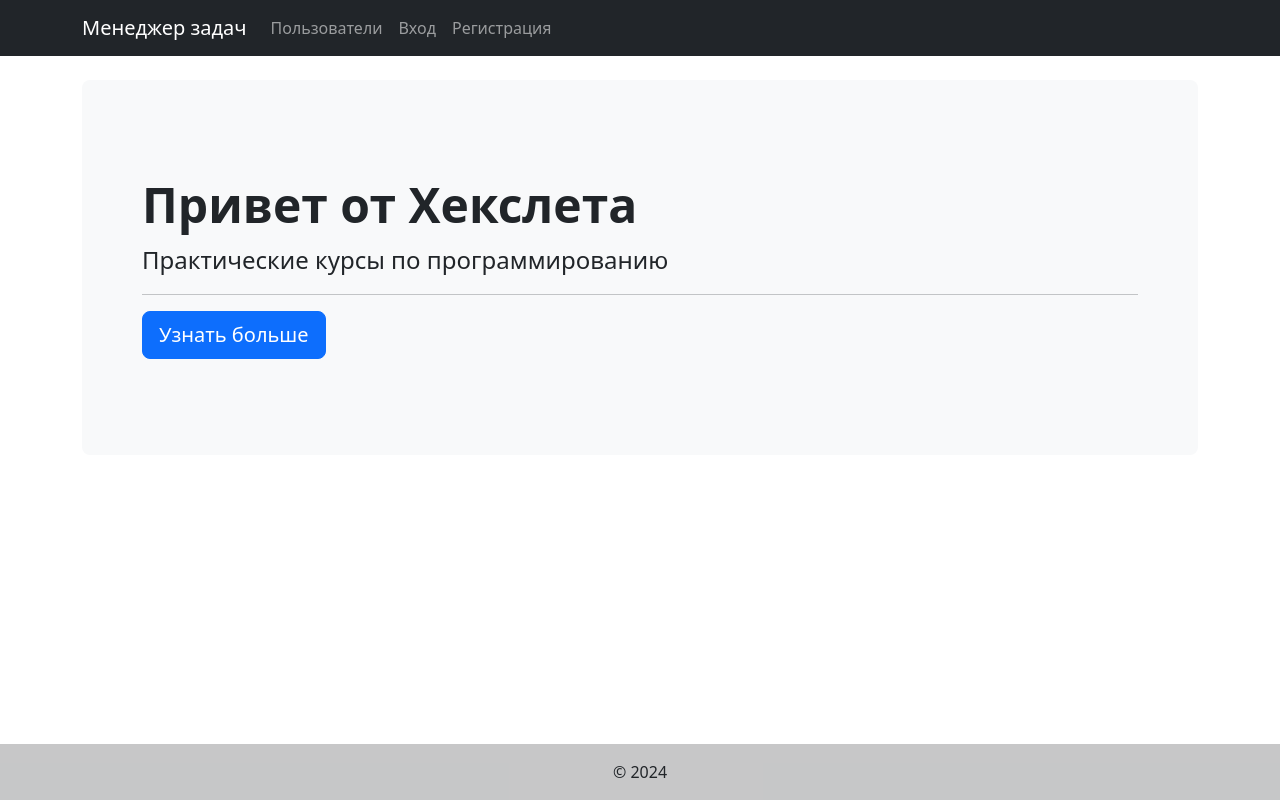
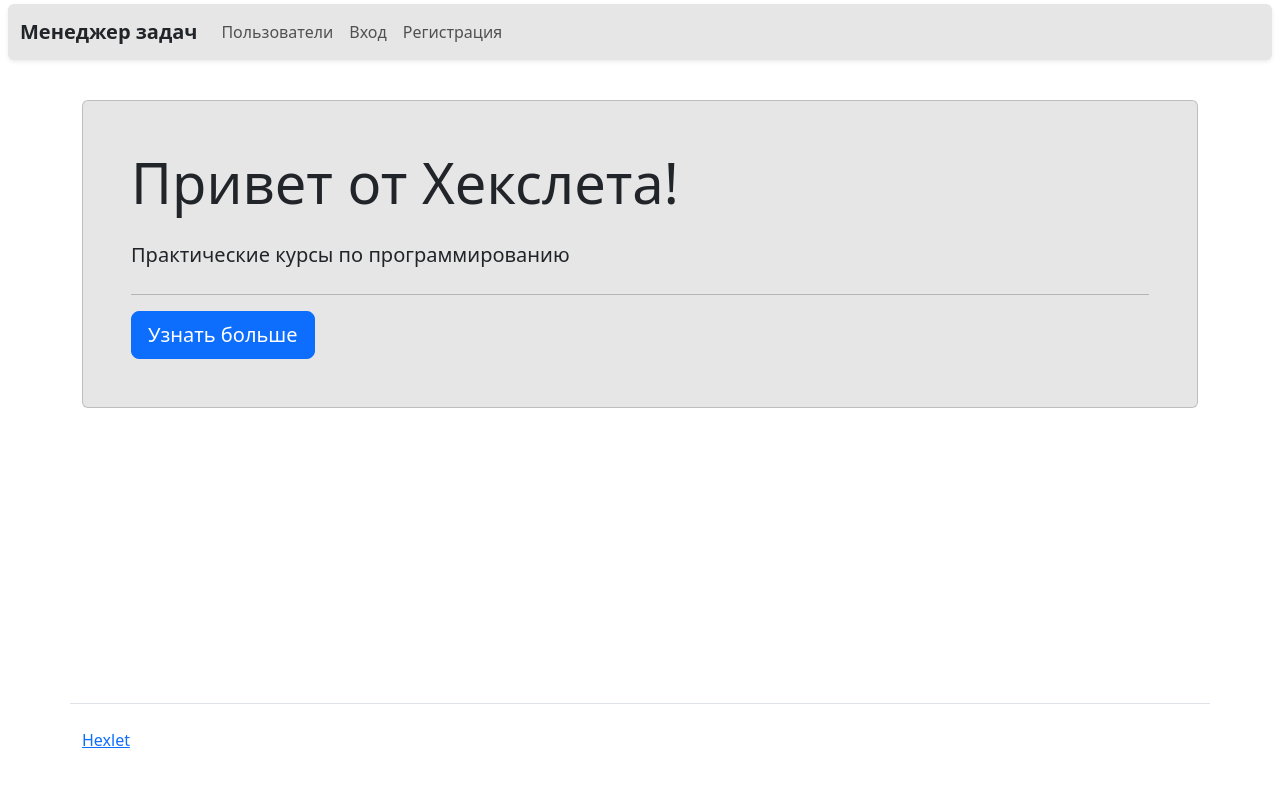
Before and after one commit to pilgrim-nord/python-project-52, a Django app: page / in a window 1280 px wide. Run offline with Django 5.2, Linux system fonts and the light colour scheme; some libraries are stand-ins or nearby versions.

Commit message:
design change

```diff
--- a/task_manager/settings.py
+++ b/task_manager/settings.py
@@ -62,6 +62,7 @@ MIDDLEWARE = [
     'django.middleware.common.CommonMiddleware',
     'django.middleware.csrf.CsrfViewMiddleware',
     'django.contrib.auth.middleware.AuthenticationMiddleware',
+    'django.contrib.auth.middleware.RemoteUserMiddleware',
     'django.contrib.messages.middleware.MessageMiddleware',
     'django.middleware.clickjacking.XFrameOptionsMiddleware',
 ]
--- a/task_manager/templates/base.html
+++ b/task_manager/templates/base.html
@@ -1,70 +1,52 @@
-<!-- task_manager/templates/base.html -->
-{% load django_bootstrap5 %}
 <!DOCTYPE html>
 <html lang="ru">
 <head>
     <meta charset="UTF-8">
     <meta name="viewport" content="width=device-width, initial-scale=1.0">
-    <title>{% block title %}Менеджер задач{% endblock %}</title>
+    <title>{% block title %}Task Manager{% endblock %}</title>
+    {% load django_bootstrap5 %}
+    {% load i18n %}
     {% bootstrap_css %}
-    <style>
-        /* Небольшое дополнение для лучшего вида */
-        body { display: flex; flex-direction: column; min-height: 100vh; }
-        main { flex: 1; }
-    </style>
 </head>
-<body>
-    <header>
-        <nav class="navbar navbar-expand-lg navbar-dark bg-dark">
-            <div class="container">
-                <a class="navbar-brand" href="{% url 'statuses' %}">Менеджер задач</a>
-                <button class="navbar-toggler" type="button" data-bs-toggle="collapse" data-bs-target="#navbarNav" aria-controls="navbarNav" aria-expanded="false" aria-label="Toggle navigation">
+<body class="d-flex flex-column min-vh-100">
+    <nav class="navbar navbar-expand-lg rounded mx-2 mt-1 shadow-sm" style="background-color: #e6e6e6;">
+        <div class="container-fluid">
+            <a class="navbar-brand fw-bold text-dark" href="/">{% trans "Менеджер задач" %}</a>
+            <button class="navbar-toggler" type="button" data-bs-toggle="collapse"
+              data-bs-target="#navbarTogglerDemo02" aria-controls="navbarTogglerDemo02"
+              aria-expanded="false" aria-label="Toggle navigation">
               <span class="navbar-toggler-icon"></span>
             </button>
-                <div class="collapse navbar-collapse" id="navbarNav">
-                    <ul class="navbar-nav me-auto">
+
+            <div class="collapse navbar-collapse" id="navbarTogglerDemo02">
+                <ul class="navbar-nav me-auto mb-2 mb-lg-0">
                     <li class="nav-item">
-                            <a class="nav-link" href="#">Пользователи</a>
+                        <a class="nav-link" href="/users/">{% trans "Пользователи" %}</a>
+                    </li>
+                    <li class="nav-item">
+                        <a class="nav-link" href="/users/">{% trans "Вход" %}</a>
+                    </li>
+                    <li class="nav-item">
+                        <a class="nav-link" href="/users/">{% trans "Регистрация" %}</a>
                     </li>
 
-                        <!-- Исправление: переменная login не передаётся в контекст, нужно использовать is_authenticated -->
-                        {% if not user.is_authenticated %}
-                        <li class="nav-item">
-                            <a class="nav-link" href="{% url 'login' %}">Вход</a>
-                        </li>
-                        <li class="nav-item">
-                            <a class="nav-link" href="{% url 'signup' %}">Регистрация</a>
-                        </li>
-                        {% else %}
-                        <li class="nav-item">
-                            <a class="nav-link" href="{% url 'statuses' %}">Статусы</a>
-                        </li>
-                        <li class="nav-item">
-                            <a class="nav-link" href="#">Метки</a>
-                        </li>
-                        <li class="nav-item">
-                            <a class="nav-link" href="#">Задачи</a>
-                        </li>
-                        <li class="nav-item">
-                            <a class="nav-link" href="#">Выход</a>
-                        </li>
-                        {% endif %}
                 </ul>
+
             </div>
         </div>
     </nav>
-    </header>
 
-    <main class="container mt-4">
-        <!-- Блок для вывода сообщений (успех, ошибка и т.д.) -->
+    <div class="container mt-3">
        {% bootstrap_messages %}
+    </div>
 
+    <div class="container-fluid flex-grow-1">
     {% block content %}{% endblock %}
-    </main>
+    </div>
 
-    <footer class="bg-light text-center text-lg-start mt-auto">
-        <div class="text-center p-3" style="background-color: rgba(0, 0, 0, 0.2);">
-            © 2024
+    <footer>
+      <div class="container my-5 pt-4 border-top">
+        <a target="_blank" href="https://ru.hexlet.io">Hexlet</a>
       </div>
     </footer>
 
--- a/task_manager/templates/index.html
+++ b/task_manager/templates/index.html
@@ -1,27 +1,19 @@
-<!-- task_manager/templates/index.html -->
 {% extends "base.html" %}
+{% load django_bootstrap5 %}
 {% load i18n %}
-
-{% block title %}{% trans "Менеджер задач" %}{% endblock %}
-
 {% block content %}
-<div class="p-5 mb-4 bg-light rounded-3">
-    <div class="container-fluid py-5">
-        <!-- Текст выровнен по левому краю -->
-        <h1 class="display-5 fw-bold">{% trans "Привет от Хекслета" %}</h1>
-        <p class="col-md-8 fs-4">
-            {% trans "Практические курсы по программированию" %}
-        </p>
-        <hr>
-        <a
-            class="btn btn-primary btn-lg"
-            href="https://ru.hexlet.io/"
-            role="button"
-            target="_blank"
-            rel="noopener"
-        >
-            {% trans "Узнать больше" %}
-        </a>
+<div class="container mt-4">
+    <div class="row justify-content-center">
+        <div class="col-md-8 col-lg-12">
+            <div class="card mx-auto" style="max-width: 80rem; background-color: #e6e6e6;">
+                <div class="card-body p-5">
+                    <h1 class="display-4 mb-4">Привет от Хекслета!</h1>
+                    <p class="lead mb-4">Практические курсы по программированию</p>
+                    <hr>
+                    <a class="btn btn-primary btn-lg" href="https://ru.hexlet.io/">{% trans "Узнать больше" %}</a>
+                </div>
+            </div>
+        </div>
     </div>
 </div>
-{% endblock %}k %}
+{% endblock %}
--- a/task_manager/urls.py
+++ b/task_manager/urls.py
@@ -23,8 +23,7 @@ from task_manager.views import IndexView
 urlpatterns = [
     path('', IndexView.as_view(), name='index'),
     path('admin/', admin.site.urls),
-    path('statuses/', views.StatusListView.as_view(), name='statuses'),
-    path('statuses/create/', views.StatusCreateView.as_view(), name='create_status'),
+
     path('login/', IndexView.as_view(), name='login'),
-path('signup/', IndexView.as_view(), name='signup'),
+    path('signup/', IndexView.as_view(), name='signup'),
 ]
--- a/task_manager/views.py
+++ b/task_manager/views.py
@@ -2,24 +2,7 @@
 from django.urls import reverse_lazy
 from django.views.generic import TemplateView, ListView, CreateView
 from django.contrib import messages
-from .models import Status
 
 # Этот View отвечает за статичную главную страницу (/)
 class IndexView(TemplateView):
     template_name = 'index.html'
-
-# Этот View отвечает за динамический список статусов (/statuses/)
-class StatusListView(ListView):
-    model = Status
-    template_name = 'statuses/index.html'
-
-# Этот View отвечает за создание нового статуса (/statuses/create/)
-class StatusCreateView(CreateView):
-    model = Status
-    template_name = 'statuses/create.html'
-    fields = ['name']
-    success_url = reverse_lazy('statuses')
-
-    def form_valid(self, form):
-        messages.success(self.request, 'Статус успешно создан')
-        return super().form_valid(form)
```
Also changed, not shown: task_manager/models.py (deleted, +0 -14 lines), task_manager/migrations/0002_delete_status.py (added). Lines whose indentation alone changed are shown as unchanged.
